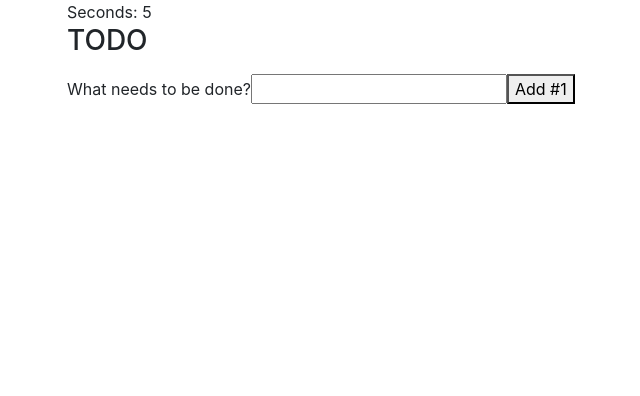
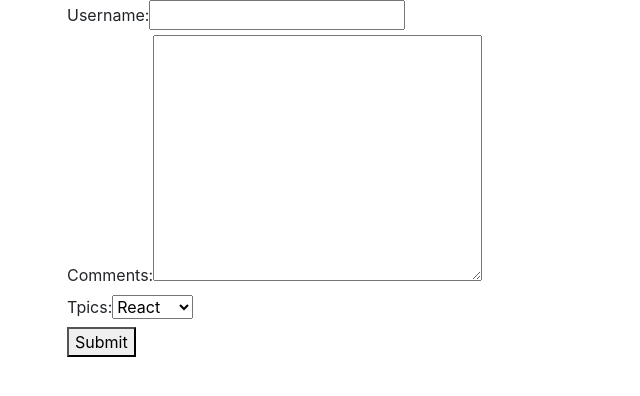
Before and after one commit to yogi721/react-tutorials, a React (Create React App) app: page / in a window 1280 px wide. Shown: the top 396 px of the page, without its empty margins (3-643 px from the left). Built offline with nearby package versions, Linux system fonts and the light colour scheme.

Commit message:
react forms

```diff
--- a/src/App.js
+++ b/src/App.js
@@ -1,6 +1,6 @@
 // import IndexTyping from './components/typing/IndexTyping';
-import IndexDoc from './components/reactDoc/IndexDoc';
-// import IndexTutorial from './components/tutorial1/IndexTutorial';
+// import IndexDoc from './components/reactDoc/IndexDoc';
+import IndexTutorial from './components/tutorial1/IndexTutorial';
 // import IndexTodo from './components/todo/IndexTodo';
 
 
@@ -9,10 +9,10 @@ function App() {
   return (
     <div className="container mb-5 mb-5">
       <div className="row">
-        {/* <IndexTutorial /> */}
+        <IndexTutorial />
         {/* <IndexTyping /> */}
         {/* <IndexTodo /> */}
-        <IndexDoc />
+        {/* <IndexDoc /> */}
       </div>
     </div>
   );
--- a/src/components/tutorial1/IndexTutorial.js
+++ b/src/components/tutorial1/IndexTutorial.js
@@ -6,7 +6,9 @@ import React from 'react'
 // import ParentComp from './ParentComp';
 // import UserGreeting from './UserGreeting';
 // import NameList from './ListRendering/NameList';
-import Stylesheet from './styling/Stylesheet';
+// import Stylesheet from './styling/Stylesheet';
+// import Inline from './styling/Inline';
+import Form from './forms/Form';
 
 
 function IndexTutorial() {
@@ -19,7 +21,9 @@ function IndexTutorial() {
             <ParentComp />
             <UserGreeting /> */}
             {/* <NameList /> */}
-            <Stylesheet primary={true} />
+            {/* <Stylesheet primary={true} /> */}
+            {/* <Inline /> */}
+            <Form />
         </div>
     )
 }
--- /dev/null
+++ b/src/components/tutorial1/forms/Form.js
@@ -0,0 +1,75 @@
+import React, { Component } from 'react'
+
+class Form extends Component {
+    constructor(props) {
+        super(props)
+
+        this.state = {
+            username: '',
+            comments: '',
+            topic: 'react'
+        }
+    }
+
+    handleUsernameChange = (event) => {
+        this.setState({
+            username: event.target.value
+        })
+    }
+
+    handleCommentsChange = (e) => {
+        this.setState({
+            comments: e.target.value
+        })
+    }
+
+    handleTopicChange = (e) => {
+        this.setState({
+            topic: e.target.value
+        })
+    }
+
+    handleSubmit = (e) => {
+        alert(`${this.state.username} ${this.state.comments} ${this.state.topic}`)
+        e.preventDefault();
+
+    }
+
+    render() {
+        const { username, comments, topic } = this.state
+        return (
+            <form onSubmit={this.handleSubmit}>
+                <div>
+                    <label htmlFor="">Username:</label>
+                    <input
+                        type="text"
+                        value={username}
+                        onChange={this.handleUsernameChange}
+                    />
+                </div>
+                <div>
+                    <label htmlFor="">Comments:</label>
+                    <textarea
+                        name=""
+                        id="" cols="30"
+                        rows="10"
+                        value={comments}
+                        onChange={this.handleCommentsChange}
+                    >
+                    </textarea>
+                </div>
+                <div>
+                    <label>Tpics:</label>
+                    <select value={topic} onChange={this.handleTopicChange}>
+                        <option value="react">React</option>
+                        <option value="vue">Vue</option>
+                        <option value="angular">Angular</option>
+                    </select>
+                </div>
+                <button type="submit" >Submit</button>
+            </form>
+        )
+    }
+}
+
+export default Form
--- /dev/null
+++ b/src/components/tutorial1/styling/Inline.js
@@ -0,0 +1,16 @@
+import React from 'react'
+
+const heading = {
+    fontSize: '72px',
+    color: 'blue'
+}
+
+function Inline() {
+    return (
+        <div>
+            <h1 style={heading}>Inline</h1>
+        </div>
+    )
+}
+
+export default Inline
```
